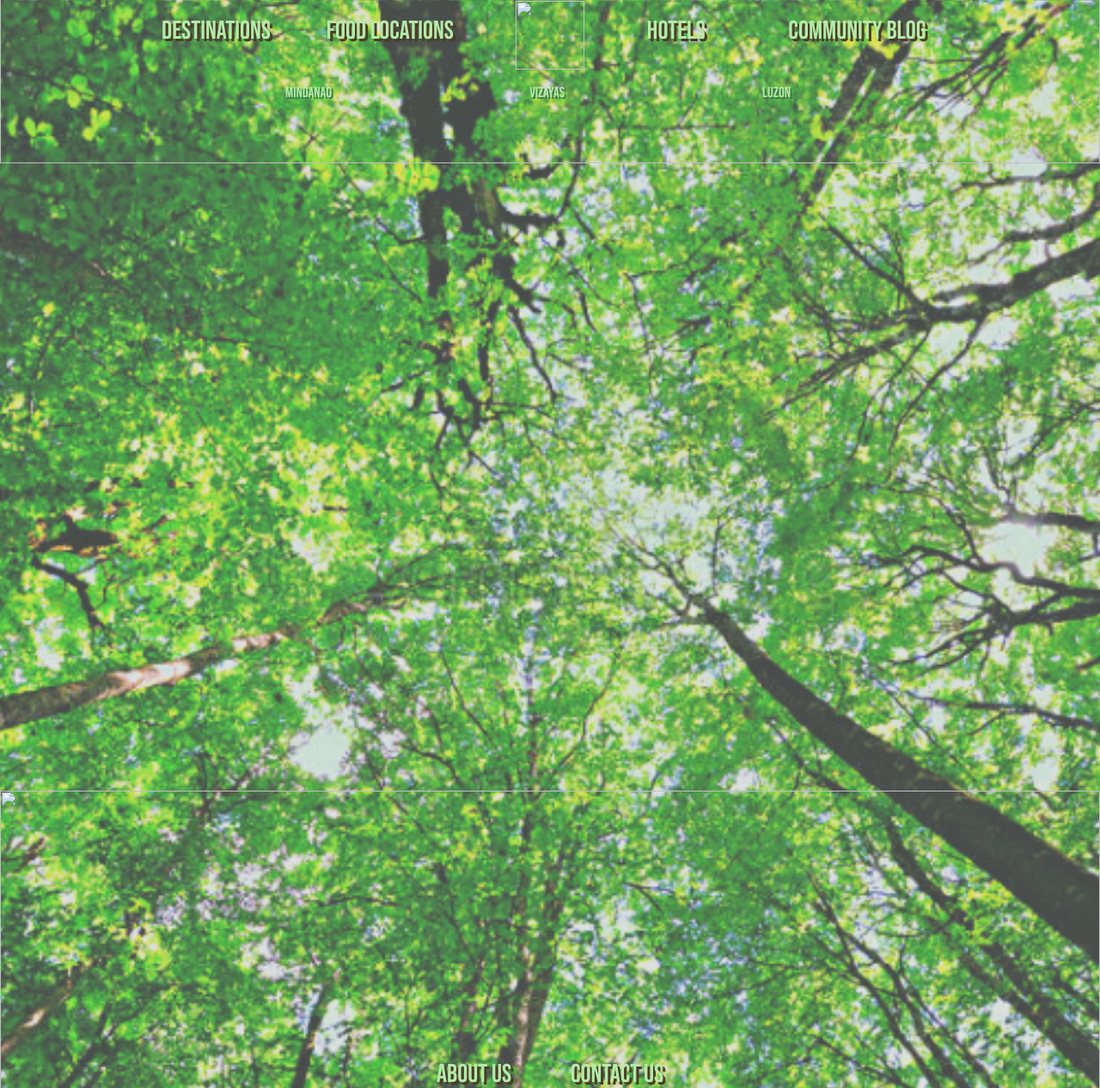
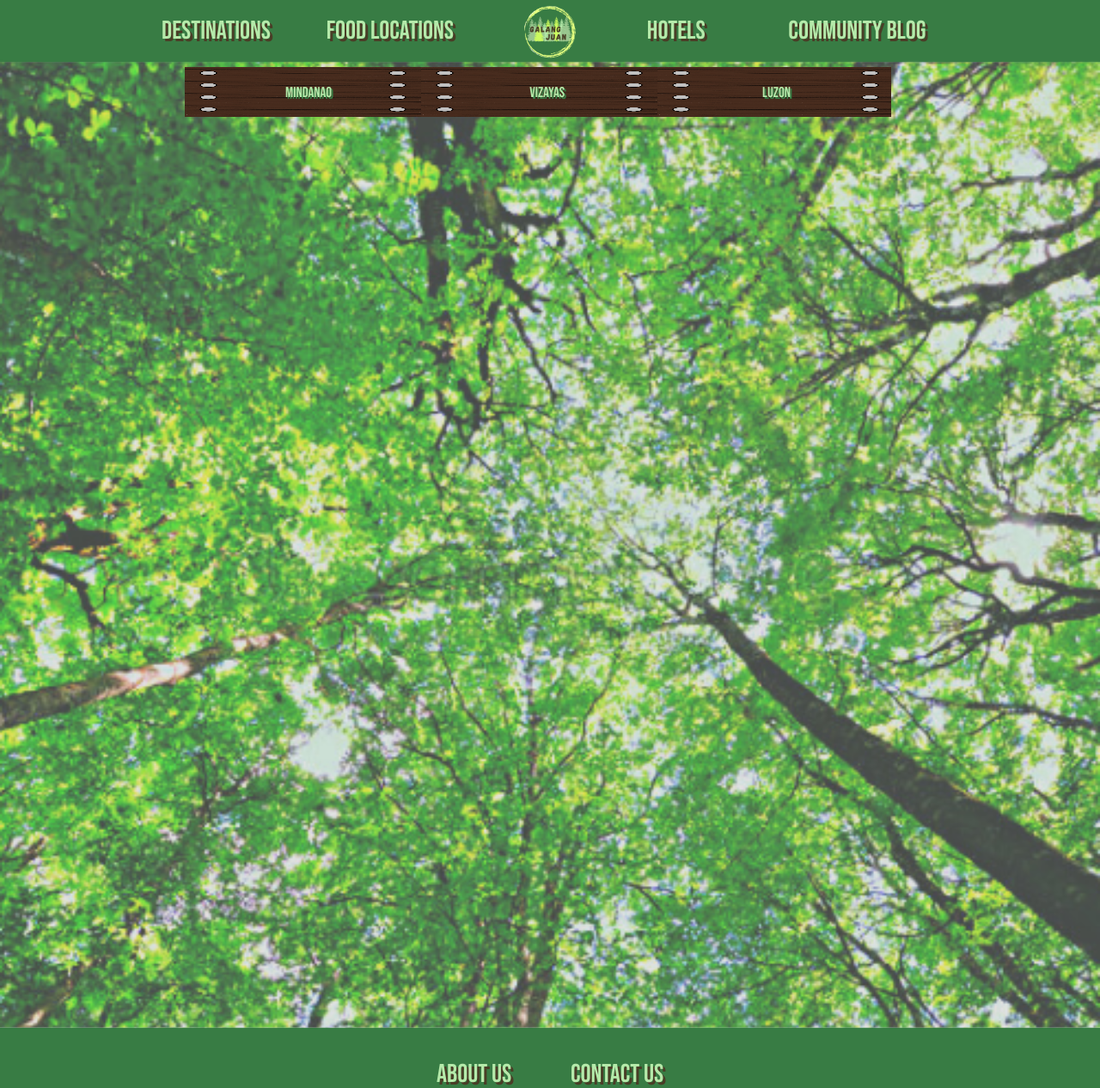
Before and after one commit to CyCotoner/ITC-FINALS-WEBPAGE-PROJECT, a plain HTML site: page Hotels.html in a window 1280 px wide. Shown: the whole page at 86% size. Drawn offline with Linux system fonts and the light colour scheme.

Commit message:
Update Hotels.html

```diff
--- a/Hotels.html
+++ b/Hotels.html
@@ -1,5 +1,5 @@
 <HTML>
-<link rel= "Webpage icon" href="Pictures/Logo.png">
+<link rel= "Webpage icon" href="Logo.png">
 <link rel ="stylesheet" href="Codes.css">
 <script language="Javascript">
 function Destination(evt, cityName) {
@@ -26,7 +26,7 @@ function Destination(evt, cityName) {
   left:215px;
   top:78px;
   padding:2px;
-  background-image:url(./Pictures/Planks.png);
+  background-image:url(Planks.png);
   background-size:275px 70px;
 }
 
@@ -61,7 +61,7 @@ function Destination(evt, cityName) {
 
 .tabcontent {
   position:absolute;
-  background-image:url(./Pictures/TabBG2.png);
+  background-image:url(TabBG2.png);
   background-size:1150px 450px;
   top:140px;
   left:70px;
@@ -115,12 +115,12 @@ function Destination(evt, cityName) {
 <TITLE> Galang Juan | Hotels </TITLE>
 <HEAD>
 <div id="UpperBoarder">
-<img src="./Pictures/Boarder.png" height="325px" width="1280px">
+<img src="Boarder.png" height="325px" width="1280px">
 </div>
 
 <div id="Logo">
 <a href="Index.html">
-<img src="./Pictures/Logo.png" height="80px" width="80px"></a>
+<img src="Logo.png" height="80px" width="80px"></a>
 </div>
 
 <div id="Navigation1">
@@ -201,7 +201,7 @@ function Destination(evt, cityName) {
 </div>
 
 <div id="LowerBoarder">
-<img src="./Pictures/LBoarder.png" height="380px" width="1280px">
+<img src="LBoarder.png" height="380px" width="1280px">
 </div>
 </div>
 <div id ="LowerNavigation">
```
